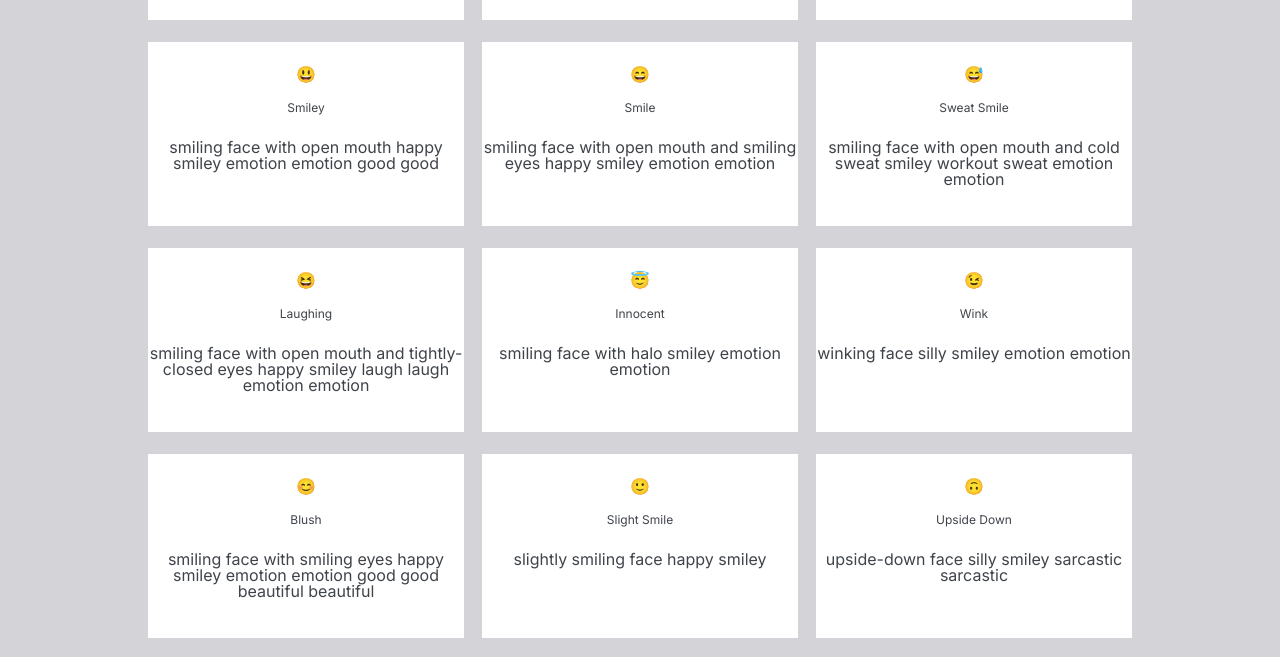
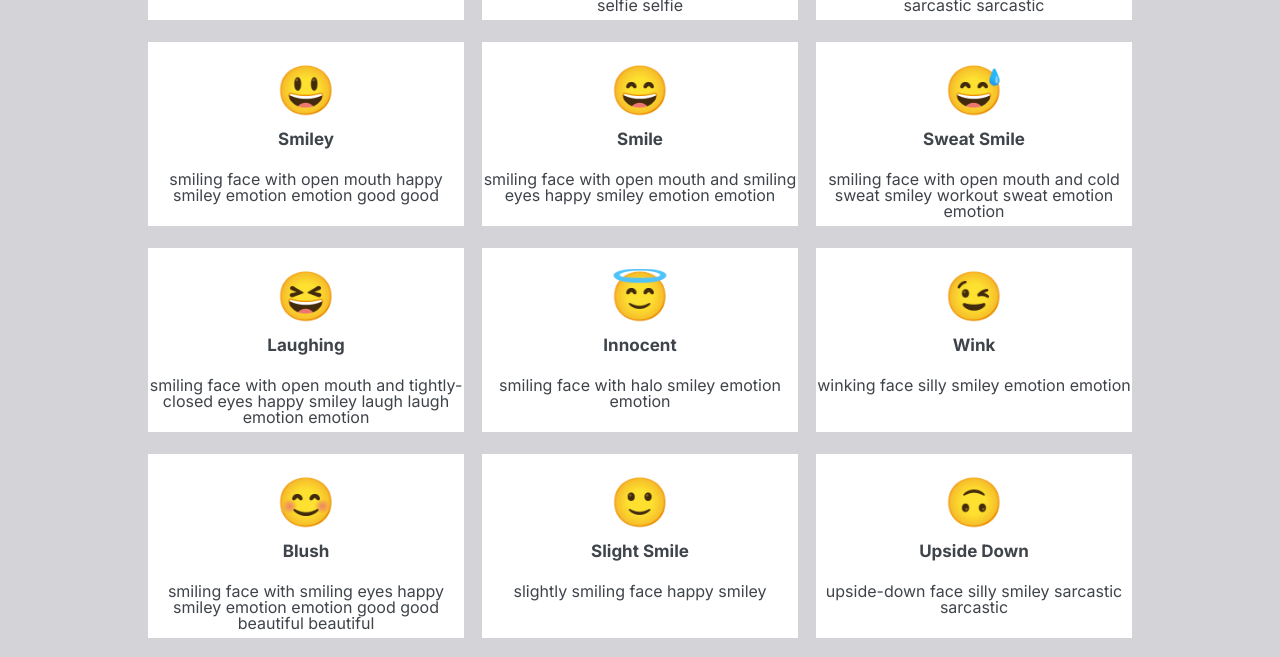
Before and after one commit to RomnanJS/emojiApp, a plain HTML site: page index.html in a window 1280 px wide. Shown: the part 785-1442 px from the top of the page. Drawn offline with Linux system fonts and the light colour scheme.

Commit message:
Изменён размер смайлов

```diff
--- a/css/main.css
+++ b/css/main.css
@@ -6,15 +6,16 @@ main{
 .text{
  text-decoration:  underline;
 font-size: 17px;
-font-weight: 700;
+font-weight: 400;
+
 line-height: 28px;
  margin: 18px 0 12px;
 
 }
 .text2{
 
-font-size: 12px;
-font-weight: 400;
+font-size: 17px;
+font-weight: 700;
 line-height: 15px;
 margin-bottom: 24px;
 
@@ -49,6 +50,12 @@ margin-bottom: 24px;
 
 
 .img{
+  height: 48px;
+ font-size: 48px;
+
+
+
+
   margin-top: 24px;
   margin-bottom: 18px;
 }
--- a/script/th.js
+++ b/script/th.js
@@ -55,7 +55,7 @@ function inputHandler(event) {
 
 let getSortData = (sort) => {
   sort.forEach((element) => {
-    createCard1(element.symbol, element.title, element.keywords);
+    createCard1(element.symbol, element.keywords, element.title);
   });
 };
 
```
